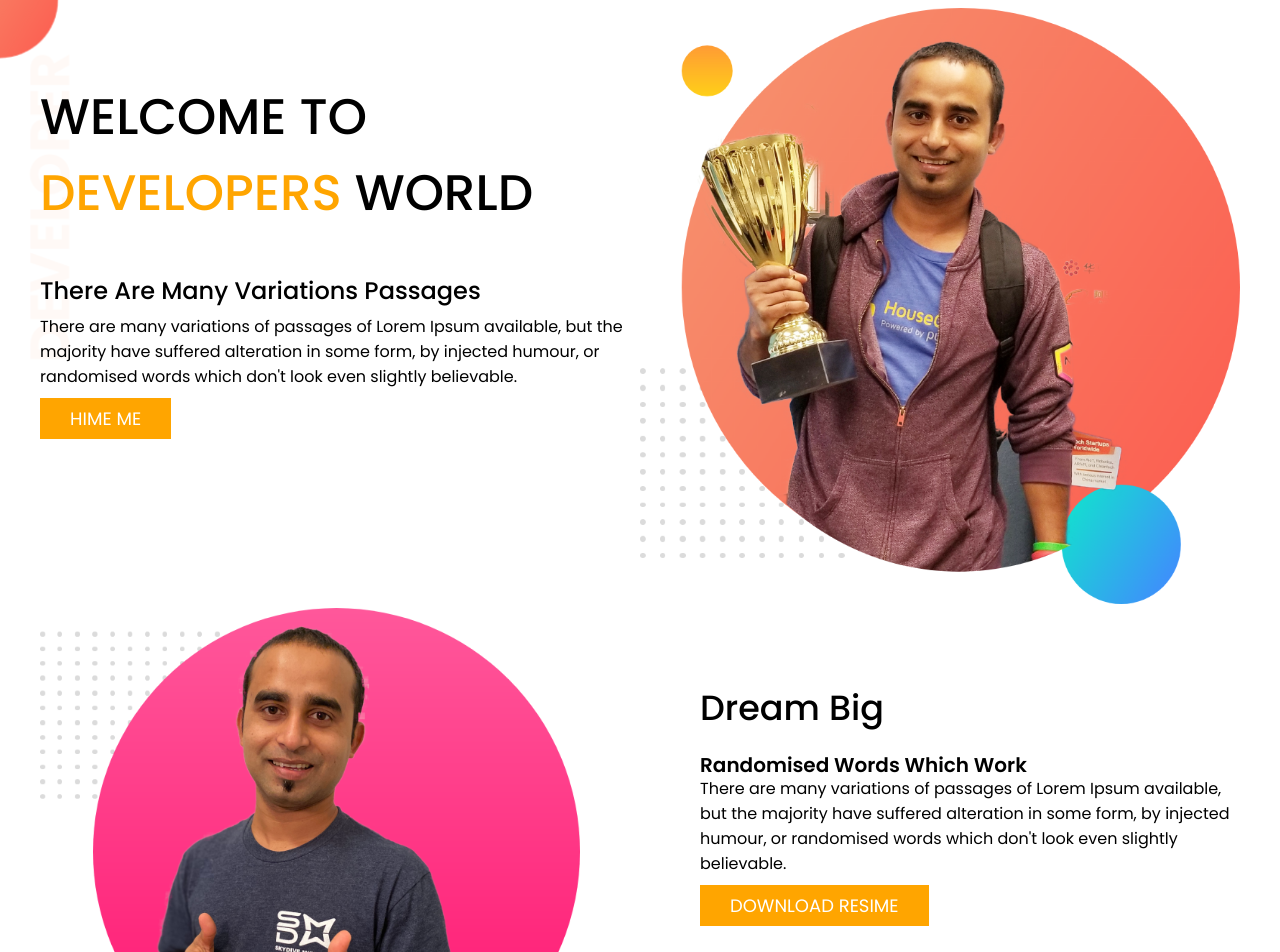
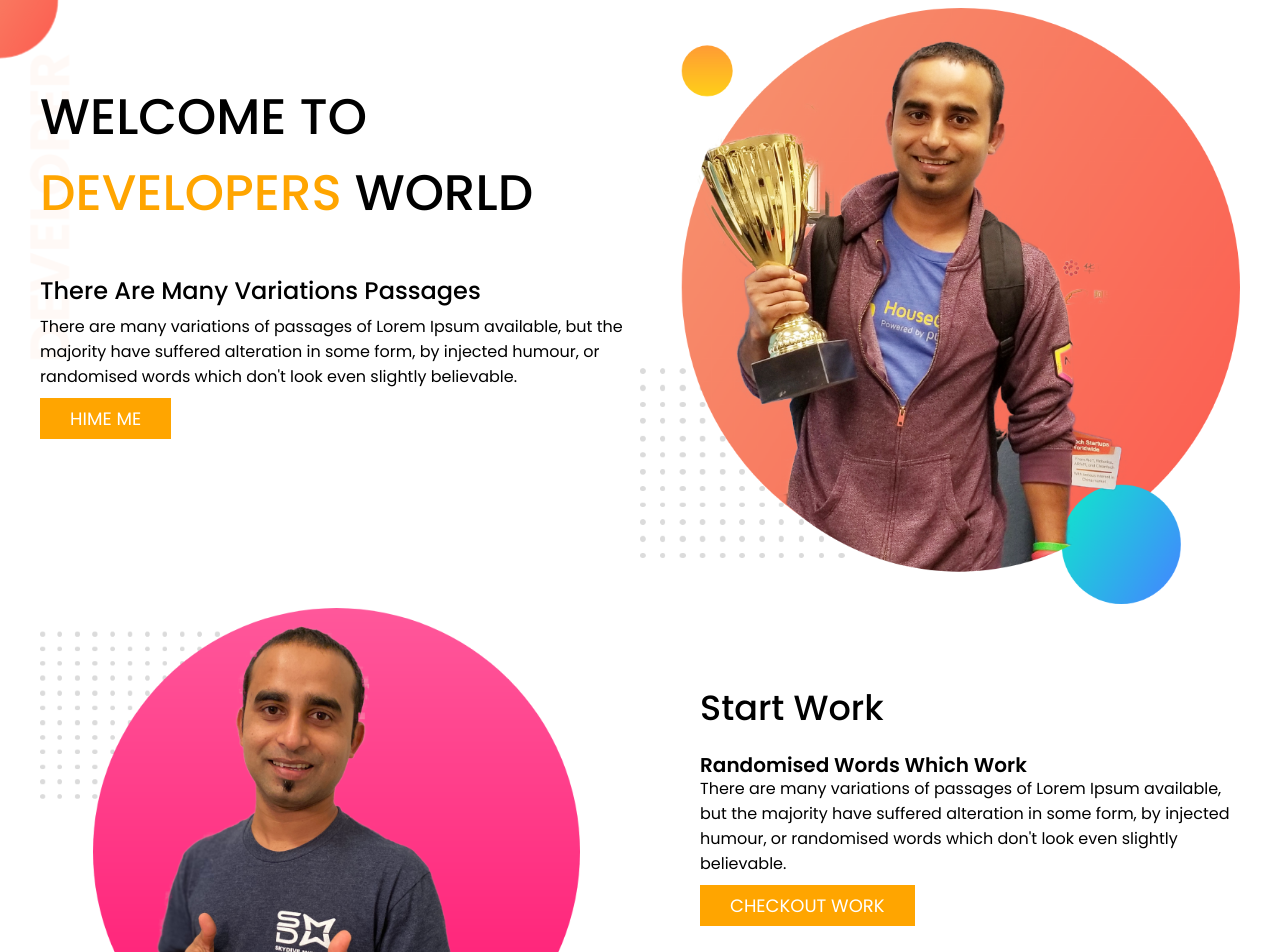
Before and after one commit to junaidbinjaman/First-Project, a plain HTML site: page index.html in a window 1280 px wide. Shown: the top 952 px of the page. Drawn offline with Linux system fonts and the light colour scheme.

Commit message:
second version with some fixed

```diff
--- a/index.html
+++ b/index.html
@@ -34,10 +34,10 @@
             <img class="gream-img" src="img/developer-portfolio/jhankar2.png" alt="jhanker2">
         </div>
         <div class="dright-content">
-            <h1 class="d-h1">dream big</h1>
+            <h1 class="d-h1">start work</h1>
             <h4 class="d-h4">randomised words which work</h4>
             <p class="d-p">There are many variations of passages of Lorem Ipsum available, but the majority have suffered alteration in some form, by injected humour, or randomised words which don't look even slightly believable.</p>
-            <a class="hero-btn" target="_blank" href="https://www.google.com/">download resime</a>
+            <a class="hero-btn" target="_blank" href="https://www.google.com/">checkout work</a>
         </div>
     </section>
     <section class="experience">
```
